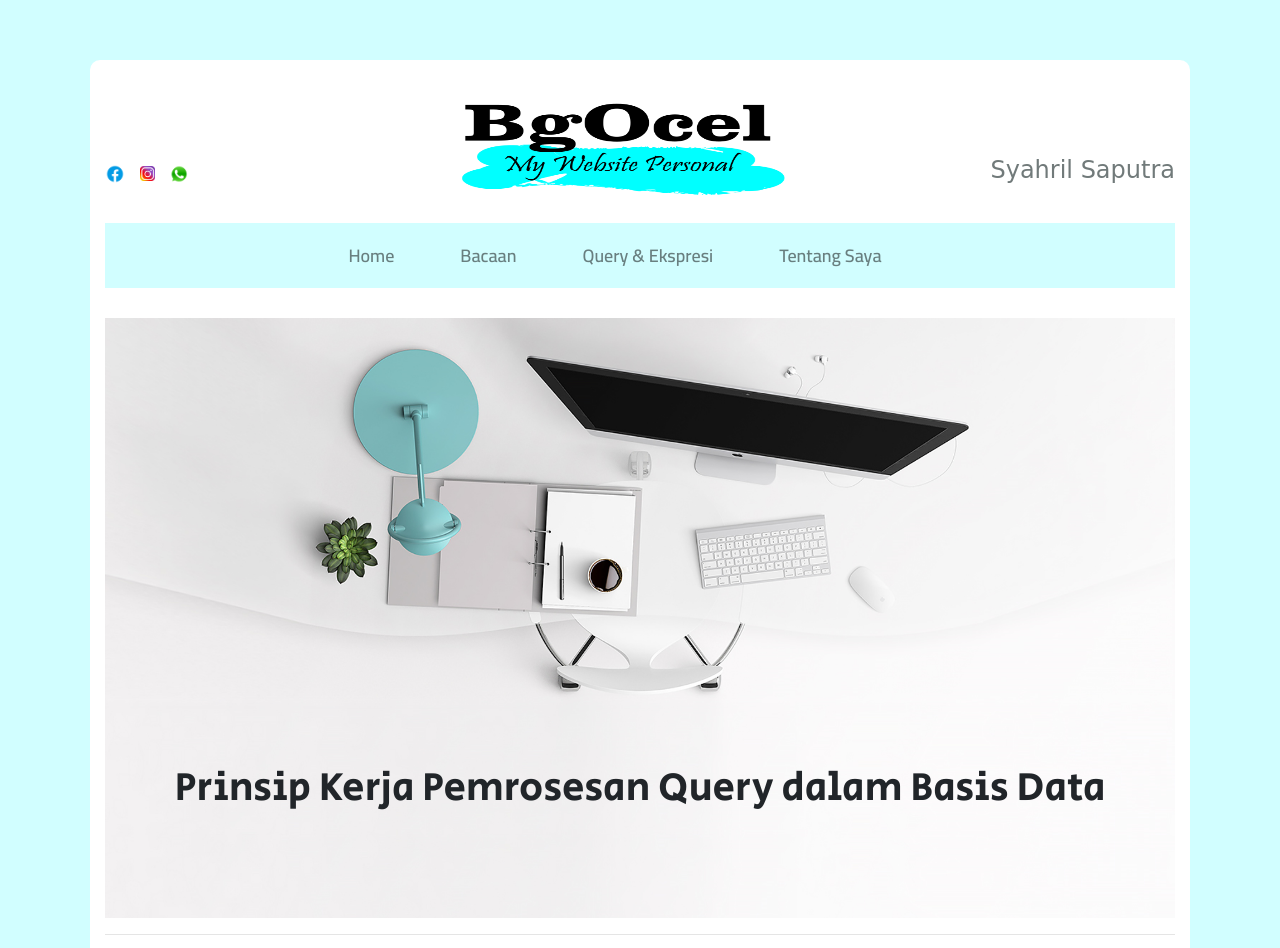
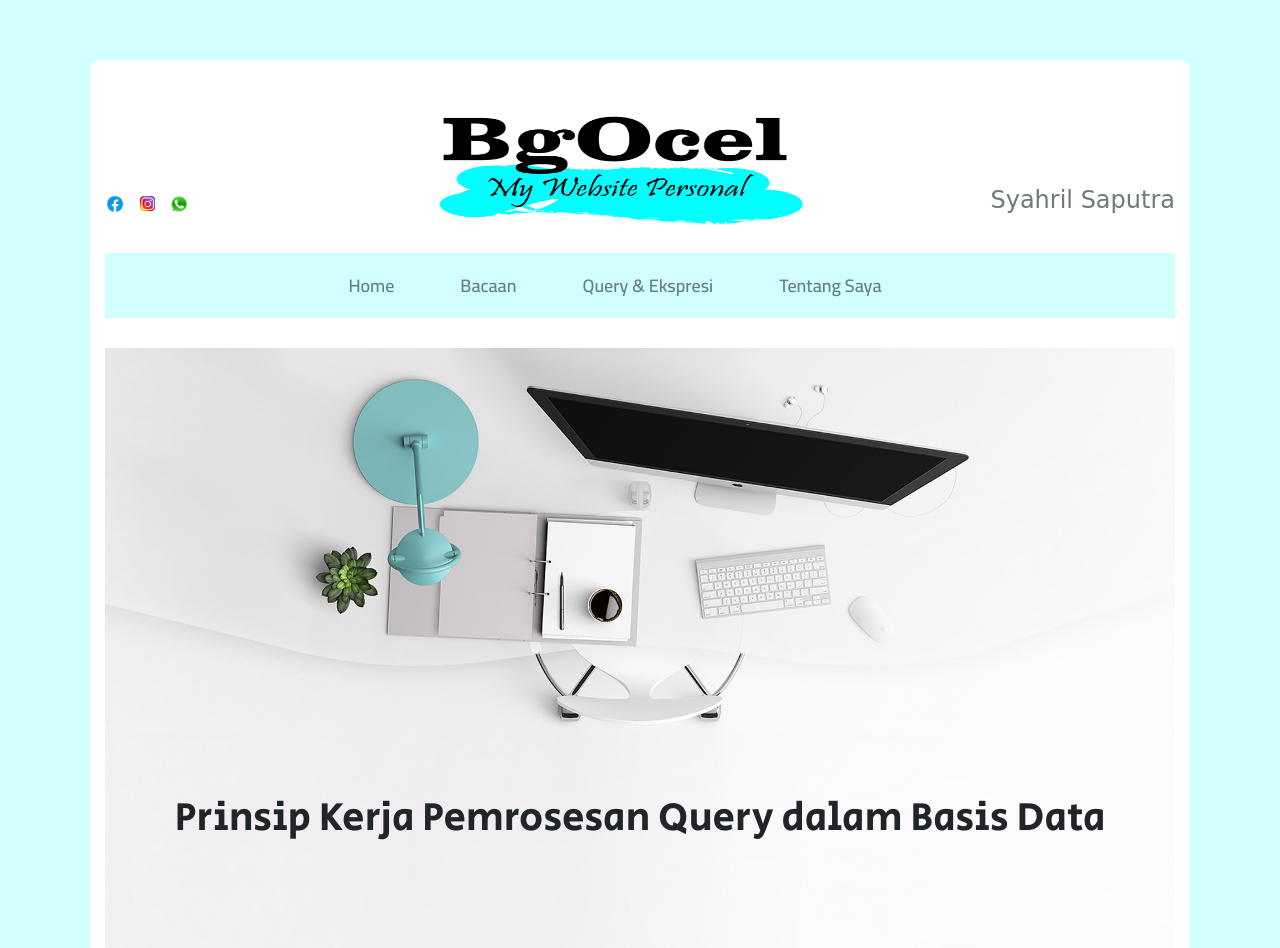
Before and after one commit to SyahrilSaputra/wapper, a plain HTML site: page index.html in a window 1280 px wide. Shown: the top 948 px of the page. Drawn offline with nearby package versions, Linux system fonts and the light colour scheme; a web font is replaced by a local one.

Commit message:
Update style.css

```diff
--- a/css/style.css
+++ b/css/style.css
@@ -13,8 +13,8 @@ body
 }
 .img-judul
 {
-	width: 200px;
-	height: 90px;
+	width: 300px;
+	height: 120px;
 	margin-top: -10px;
 }
 .img-sosmed
@@ -191,8 +191,8 @@ body
 	}
 	.img-judul
 	{
-		width: 400px;
-		height: 170px;
+		width: 450px;
+		height: 200px;
 		margin-top: -30px;
 	}
 	.box-2
```
